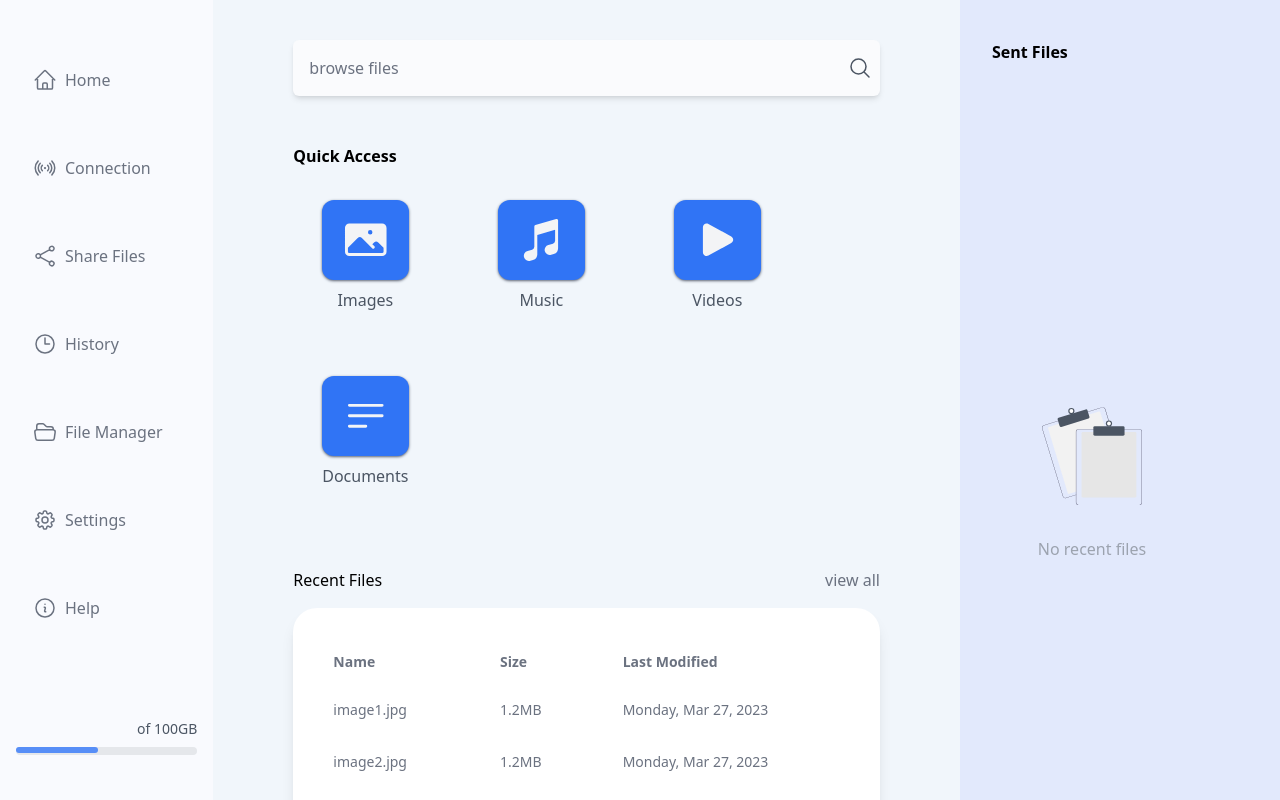
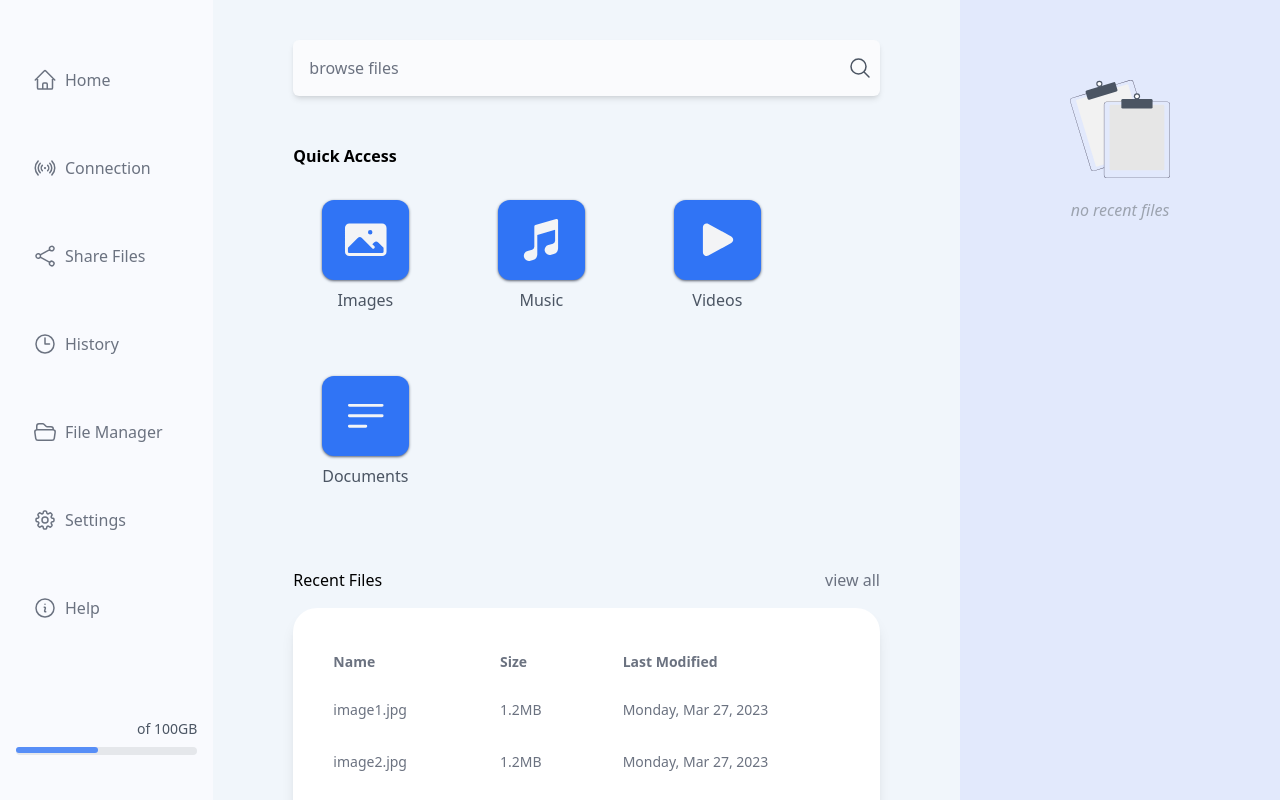
Before and after one commit to hurovroman/tauri_filesync, a Next.js app: page / in a window 1280 px wide. Built offline with nearby package versions, Linux system fonts and the light colour scheme.

Commit message:
refactor(ui): hide the page title on empy file state

```diff
--- a/src/components/AppAside.tsx
+++ b/src/components/AppAside.tsx
@@ -1,53 +1,42 @@
-import { useContext } from 'react';
-import FileCard, { FileInterface } from './FileCard';
-import Image from 'next/image';
-import { FileContext } from '@/store/context';
-
+import { useContext } from "react";
+import FileCard, { FileInterface } from "./FileCard";
+import Image from "next/image";
+import { FileContext } from "@/store/context";
 
 export default function Aside() {
   const { fileList } = useContext(FileContext);
 
   console.log(fileList);
   return (
-		<aside className='hidden lg:block lg:flex-col items-center lg:col-span-3 pt-10 px-8  h-full bg-[rgba(226,233,252,255)]'>
-			{
-				<h2 className='font-bold  dark:text-gray-400 flex items-center justify-between mb-10'>
+    <aside className="hidden lg:block lg:flex-col items-center lg:col-span-3 pt-10 px-8  h-full bg-[rgba(226,233,252,255)]">
+      {fileList.length && (
+        <h2 className="font-bold  dark:text-gray-400 flex items-center justify-between mb-10">
           Sent Files
         </h2>
-			}
+      )|| ''}
       {/**
        * use state management to display files here
        * a procedure to determine the file type and the right file icon should be added
        */}
       {fileList.length == 0 ? (
-				<div
-					className='flex flex-col items-center gap-4'
-					style={{
-						transform: 'translateY(-50%)',
-						position: 'relative',
-						top: '50%',
-						margin: 'o auto',
-						width: '200px',
-					}}
-				>
+        <div className="flex flex-col items-center gap-4 mt-10">
           <Image
-						src={'/icons/empty-state.svg'} // Route of the image file
+            src={"/icons/empty-state.svg"} // Route of the image file
             height={100} // Desired size with correct aspect ratio
             width={100} // Desired size with correct aspect ratio
-						alt='file card icon'
-						className='' // automatic height calculation
+            alt="file card icon"
+            className="" // automatic height calculation
           />
-					<h3 className='text-gray-400 mt-4'>No recent files </h3>
+          <h3 className="text-gray-400 mt-1 italic">no recent files </h3>
         </div>
       ) : (
         fileList.map((file, index) => (
           <FileCard
             key={index}
             fileName={file.name}
-						fileType={file.name.split('.')[1]}
+            fileType={file.name.split(".")[1]}
             fileSize={file.size}
             status={file.status}
-
           />
         ))
       )}
```
Lines whose indentation alone changed are shown as unchanged.
